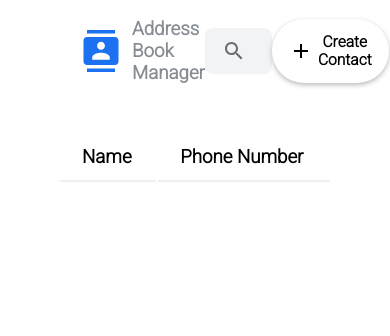
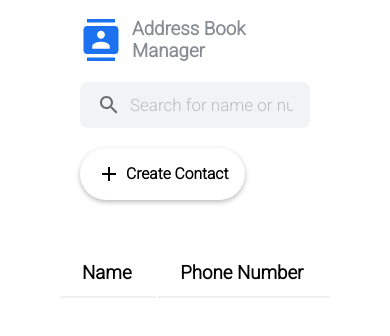
Before and after one commit to Kunal-Tankra/PhoneBook, a React (Create React App) app: page / in a window 390 px wide. Shown: the top 336 px of the page. Built offline with nearby package versions, Linux system fonts and the light colour scheme.

Commit message:
added flexiblity with flex for small screen

```diff
--- a/src/components/Navbar.css
+++ b/src/components/Navbar.css
@@ -4,6 +4,8 @@
     align-items: center;
     padding: 18px 50px;
     position: relative;
+    flex-wrap: wrap;
+    row-gap: 20px;
 
 }
 
--- a/src/components/Table.js
+++ b/src/components/Table.js
@@ -31,7 +31,6 @@ const Table = () => {
 
 
   useEffect(() => {
-    console.log("Welcome to PhoneBook App.....")
     let currData = tableData
 
     currData.sort((a, b) => {
@@ -47,7 +46,9 @@ const Table = () => {
       else {
         return 0;
       }
-    })
+
+
+    }, [])
 
     setTableData(currData)
     setLocalStorage(currData)
```
